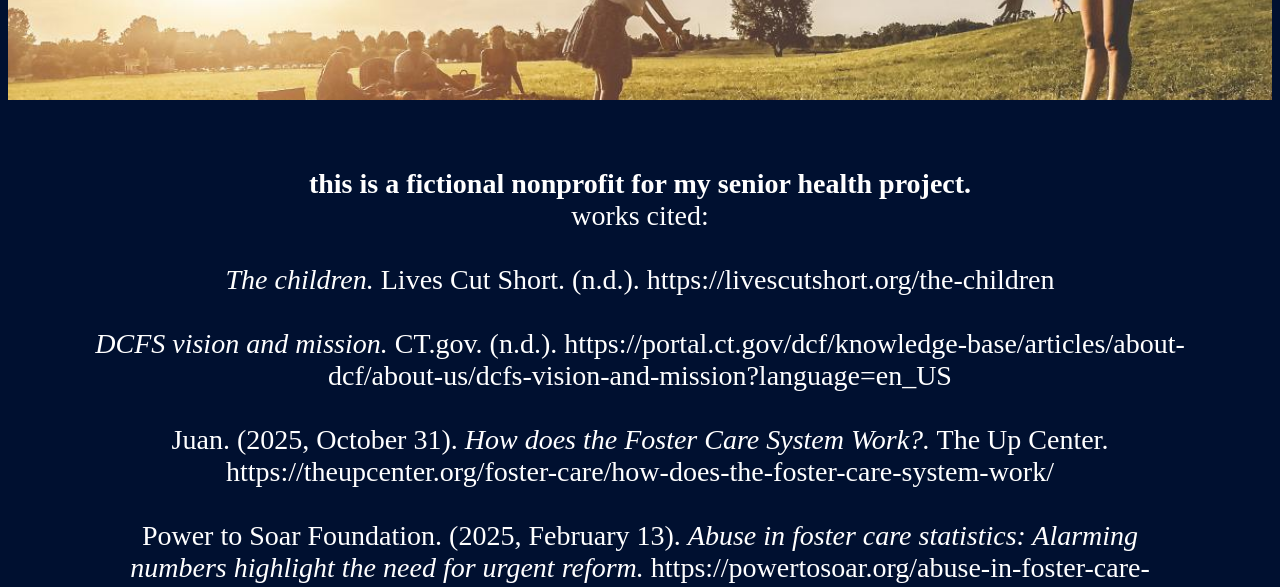
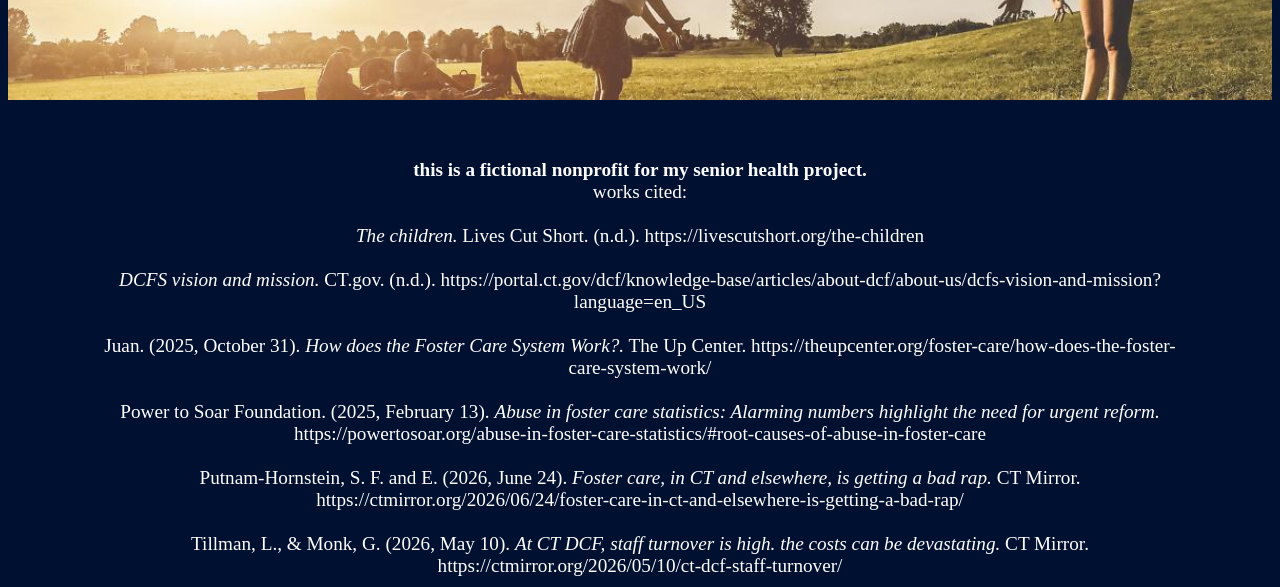
Before and after one commit to SoapingYou/2026seniorhealthproj-children-deserve-peace, a plain HTML site: page index.html in a window 1280 px wide. Shown: the part 213-800 px from the top of the page. Drawn offline with Linux system fonts and the light colour scheme.

Commit message:
Update style.css

```diff
--- a/style.css
+++ b/style.css
@@ -85,7 +85,7 @@
     padding: 1rem 2%;
     margin-bottom: 1rem;
     text-align: center;
-    font-size: 1.75rem;
+    font-size: 1.2rem;
     align-items: center;
 }
 
```
